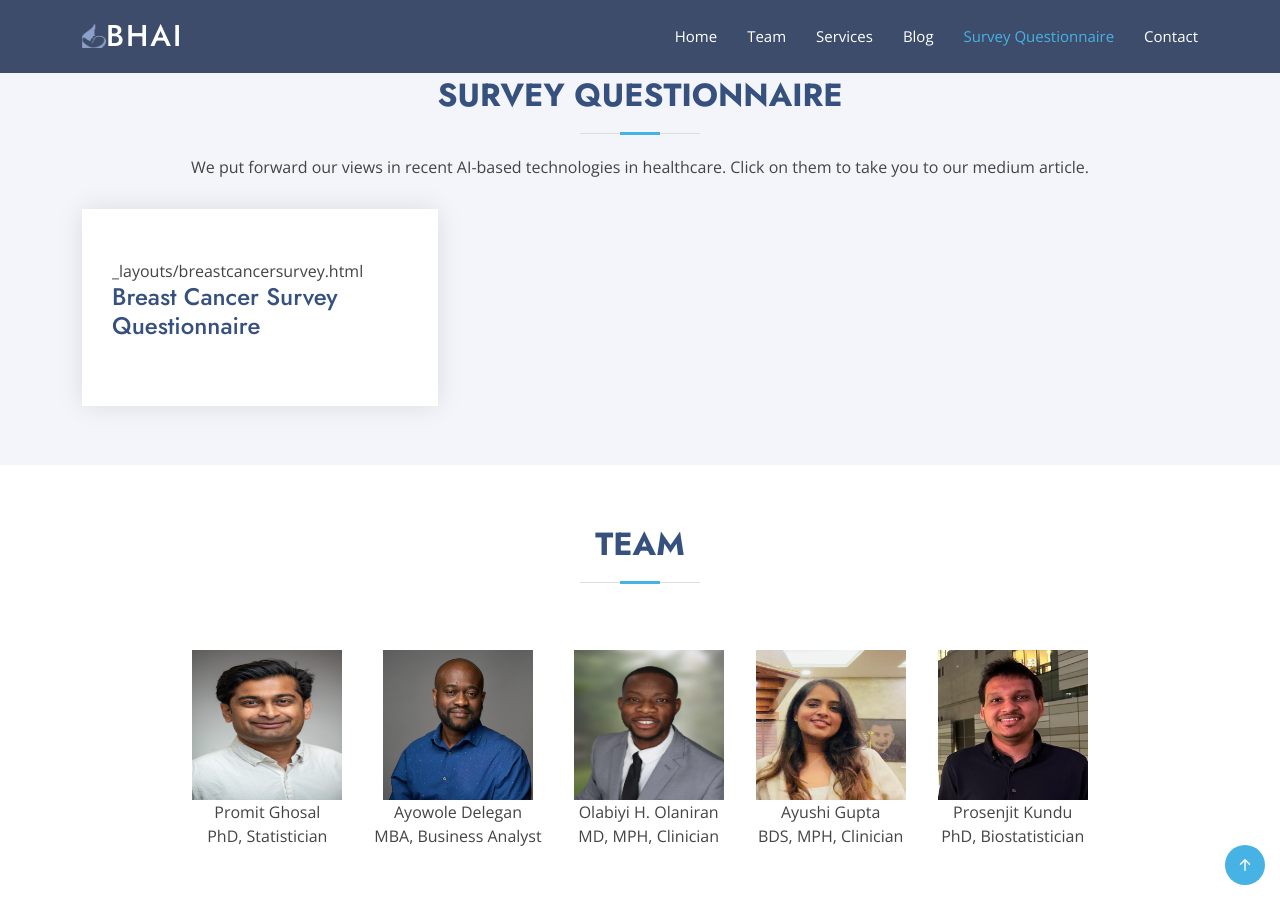
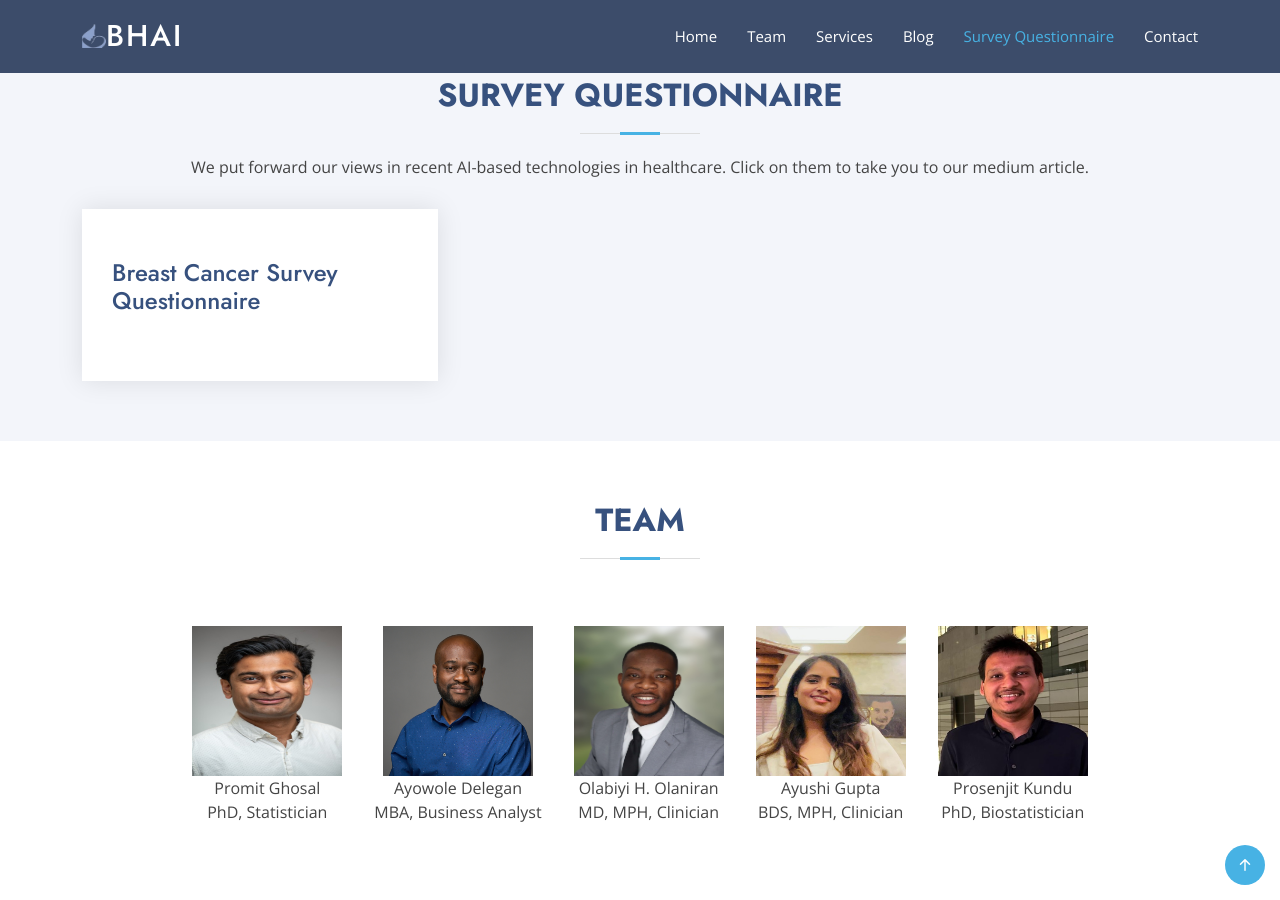
Before and after one commit to betterhealthusingAI/betterhealthusingAI.github.io, a Jekyll site: the page built from index.html, in a window 1280 px wide and 900 px high, scrolled down 1407 px. Built offline with Jekyll 4.4.1, drawn with Linux system fonts in a browser that asks for light colours.

Commit message:
Update design_one.html

```diff
--- a/_layouts/design_one.html
+++ b/_layouts/design_one.html
@@ -154,7 +154,6 @@
           <div class="col-xl-4 col-lg-4 col-sm-4 col-md-4 d-flex align-items-stretch mt-0 mt-md-0" data-aos="zoom-in" data-aos-delay="100">
             <div class="icon-box">
               <!-- <div class="icon"><i class="bx bx-file"></i></div> -->
-              _layouts/breastcancersurvey.html
               <h4><a href="_layouts/breastcancersurvey.html">Breast Cancer Survey Questionnaire</a> </h4>
             </div>
           </div>
```
